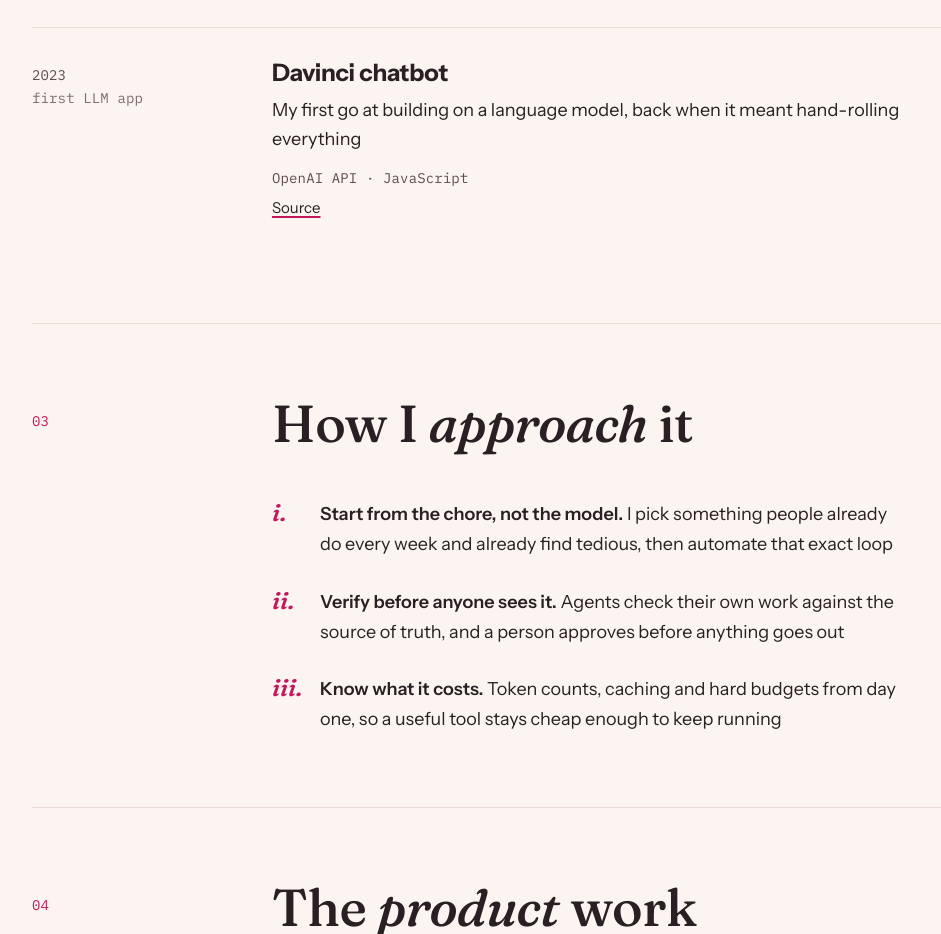
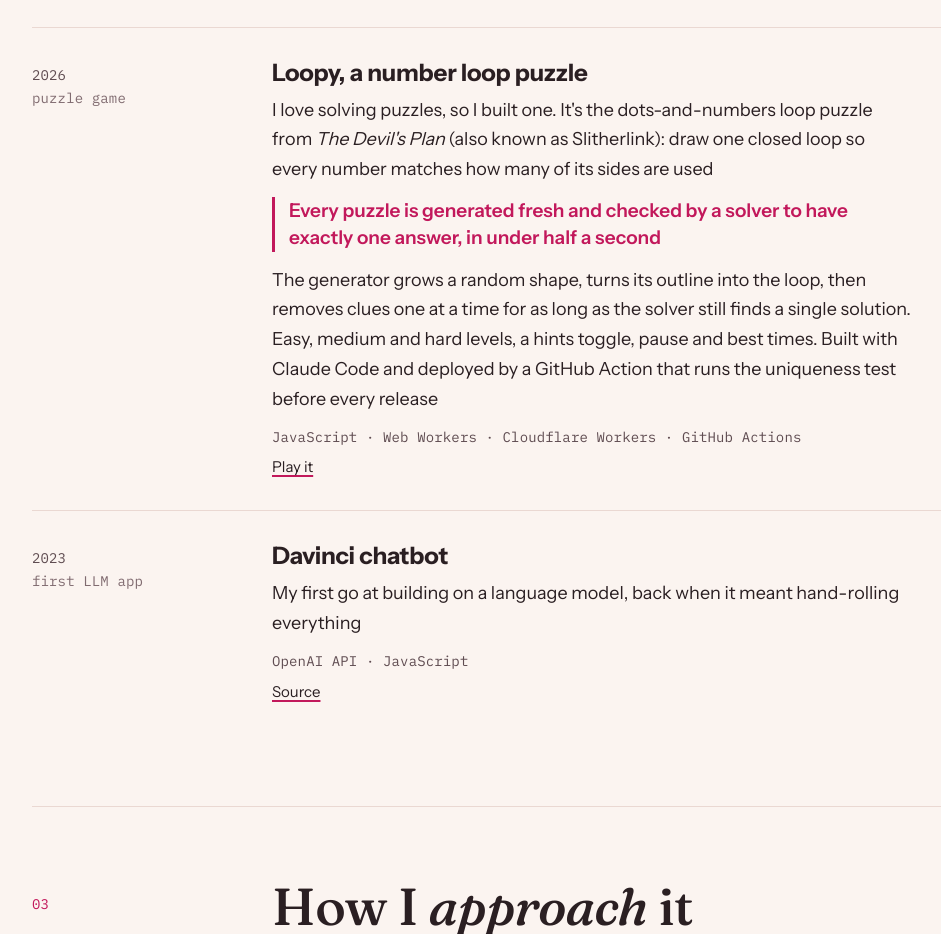
Before and after one commit to IliRusli/IliRusli.github.io, a plain HTML site: page index.html in a window 1280 px wide. Shown: the part 3441-4375 px from the top of the page, without its empty margins (128-1069 px from the left). Drawn offline with Linux system fonts and the light colour scheme.

Commit message:
Add Loopy, a number loop puzzle game
Co-Authored-By: Claude Opus 5.5 <noreply@anthropic.com>

```diff
--- a/index.html
+++ b/index.html
@@ -262,6 +262,18 @@ footer .big em { color: var(--accent); }
     </article>
 
     <article class="row">
+      <div class="when mono">2026<span>puzzle game</span></div>
+      <div>
+        <h3>Loopy, a number loop puzzle</h3>
+        <p>I love solving puzzles, so I built one. It's the dots-and-numbers loop puzzle from <i>The Devil's Plan</i> (also known as Slitherlink): draw one closed loop so every number matches how many of its sides are used</p>
+        <p class="result">Every puzzle is generated fresh and checked by a solver to have exactly one answer, in under half a second</p>
+        <p>The generator grows a random shape, turns its outline into the loop, then removes clues one at a time for as long as the solver still finds a single solution. Easy, medium and hard levels, a hints toggle, pause and best times. Built with Claude Code and deployed by a GitHub Action that runs the uniqueness test before every release</p>
+        <div class="stack mono">JavaScript · Web Workers · Cloudflare Workers · GitHub Actions</div>
+        <div class="links-inline"><a href="https://loopy.lilyworks.workers.dev/">Play it</a></div>
+      </div>
+    </article>
+
+    <article class="row">
       <div class="when mono">2023<span>first LLM app</span></div>
       <div>
         <h3>Davinci chatbot</h3>
```
